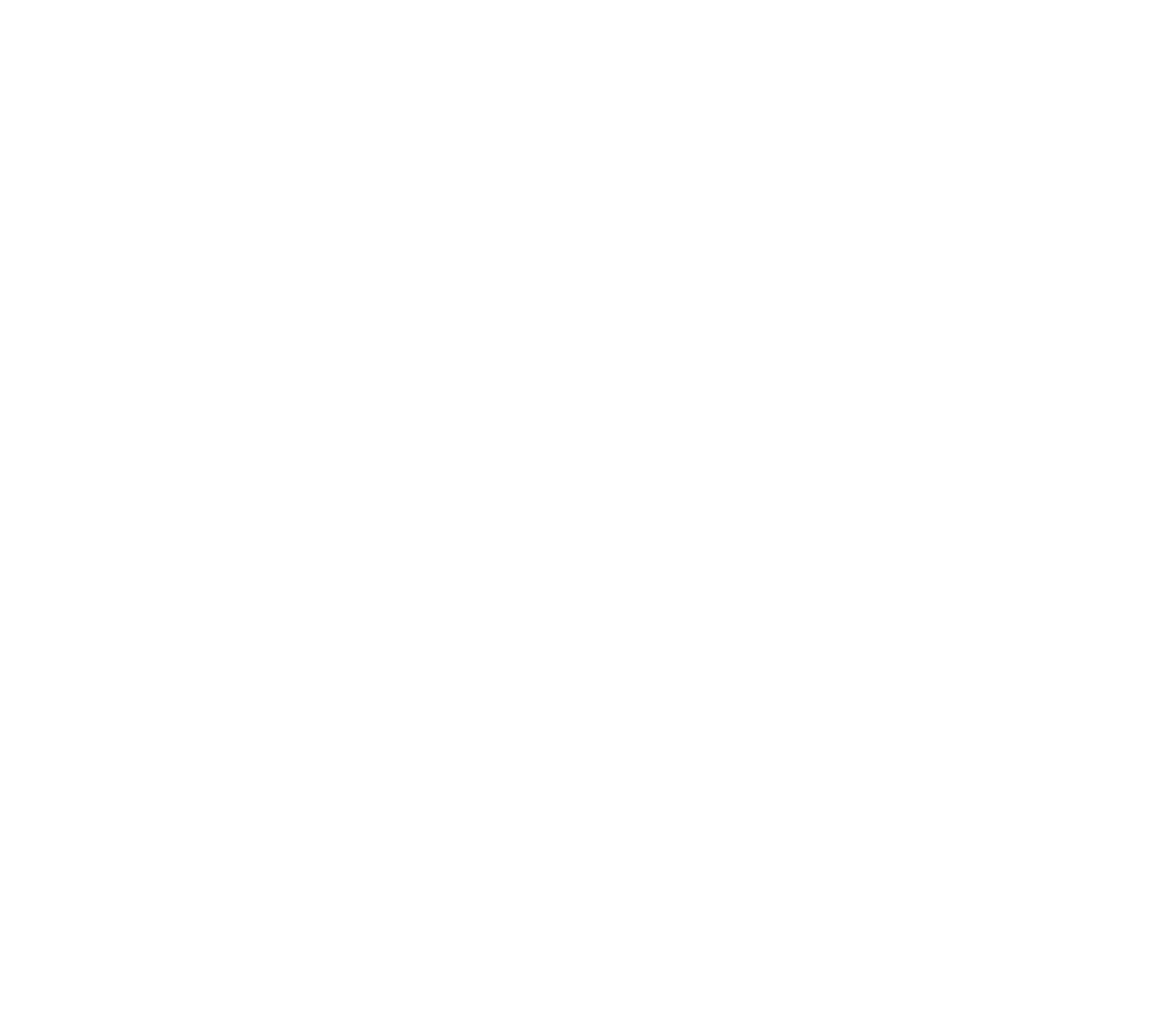
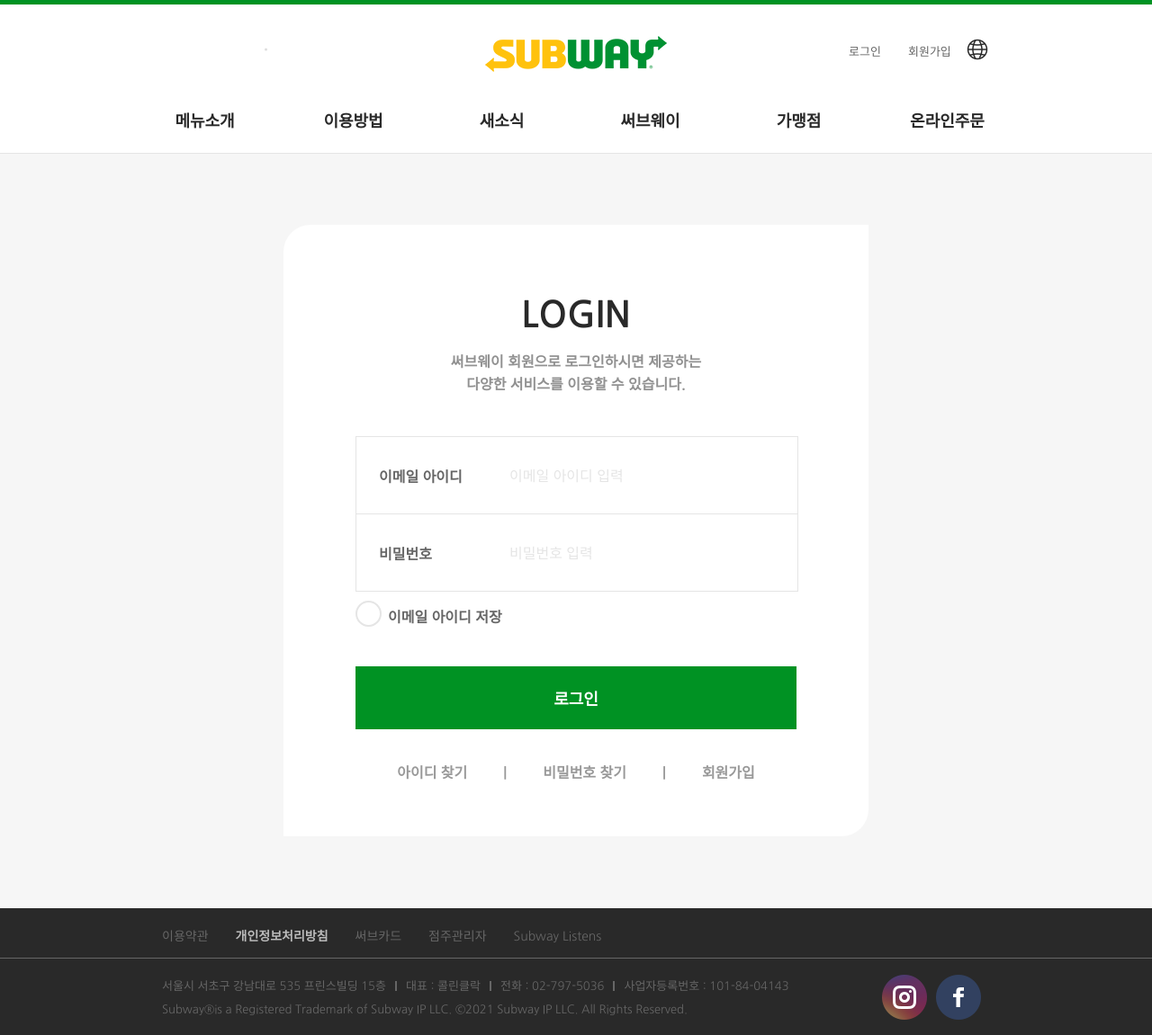
Before and after one commit to kimjoohye/clone-subway, a React app: page /login in a window 1280 px wide. Shown: the whole page at 90% size. Before the commit the page ends 800 px from the top, so only its background shows below. Built offline with nearby package versions, Linux system fonts and the light colour scheme.

Commit message:
로그인 페이지 구현

```diff
--- a/src/components/Collection.js
+++ b/src/components/Collection.js
@@ -1,5 +1,6 @@
 import React from 'react'
 import Main from './Main'
+import Login from './Login'
 import { Route, Switch } from 'react-router-dom'
 
 function Collection(){
@@ -8,6 +9,9 @@
         <Route exact path="/">
           <Main />
         </Route>
+        <Route exact path="/login">
+          <Login />
+        </Route>
       </Switch>
     </div>
 }
--- /dev/null
+++ b/src/components/Login.js
@@ -0,0 +1,56 @@
+import React,{useState} from 'react'
+import Header from './Header'
+import Footer from './Footer'
+import { LoginDiv } from './styledComp.js'
+
+function Login(){
+    const [actived, setactived] = useState(false);
+
+    return <>
+    <Header />
+    <span className="loginContainer">
+        <div className="loginForm">
+            <h2>LOGIN</h2>
+            <p>써브웨이 회원으로 로그인하시면 제공하는<br/> 다양한 서비스를 이용할 수 있습니다.</p>
+            <form>
+                <ul>
+                    <LoginDiv actived={actived}>
+                        <div className="eidC">
+                            <li>이메일 아이디</li>
+                            <li><input type="text" id="emailid" placeholder="이메일 아이디 입력"
+                             onFocus={() => setactived(true)}
+                             onBlur={() => setactived(false)}/></li>
+                        </div>
+                        <div className="pwC">
+                            <li>비밀번호</li>
+                            <li><input type="password" id="pw" placeholder="비밀번호 입력"
+                            onFocus={() => setactived(true)}
+                            onBlur={() => setactived(false)}/></li>
+                        </div>
+                    </LoginDiv>
+                    <li>
+                        <label className="check">
+                            <input type="checkBox"/>
+                            <span className="icon"></span>
+                            <span className="checkWrite">이메일 아이디 저장</span>
+                        </label>
+                    </li>
+                    <li>
+                        <button>로그인</button>
+                    </li>
+                    <li className="findSignin">
+                        <ul>
+                            <li>아이디 찾기</li>
+                            <li>비밀번호 찾기</li>
+                            <li>회원가입</li>
+                        </ul>
+                    </li>
+                </ul>
+            </form>
+        </div>
+    </span>
+    <Footer/>
+    </>
+}
+
+export default Login
--- a/src/components/styledComp.js
+++ b/src/components/styledComp.js
@@ -165,3 +165,8 @@
   cursor: pointer;
   background-color: ${props => props.nextBackColor};
 `
+//로그인 페이지
+export const LoginDiv = styled.div`
+  border: ${props => props.actived === true ? '1px solid #009223': '1px solid #e5e5e5'};
+  width: 100%;
+`
--- a/src/styles/styles.scss
+++ b/src/styles/styles.scss
@@ -495,3 +495,179 @@
     top: 55px;
     background-color: #666666;
 }
+
+/*로그인 페이지*/
+.loginContainer{
+    display: inline-block;
+    position: relative;
+    top: 0;
+    left: 0;
+    background-color: #f6f6f6;
+    width: 100%;
+    padding: 80px 0px;
+}
+
+.loginForm{
+    box-sizing: border-box;
+    width: 650px;
+    margin: 0px auto;
+    padding: 80px 80px 60px;
+    background-color: #FFFFFF;
+    border-radius: 30px 0px 30px 0px;
+
+    h2{
+        font-size: 40px;
+        text-align: center;
+        color: #292929;
+    }
+    p{
+        color: #919191;
+        text-align: center;
+        margin-top: 20px;
+        line-height: 25px;
+        font-weight: bold;
+    }
+    form{
+        margin-top: 45px;
+    }
+
+    form > ul li{
+        list-style-type: none;
+    }
+    /*input 태그*/
+    .eidC, .pwC{
+        display: flex;
+        height: 85px;
+    }
+
+    .eidC{
+        border-bottom: 1px solid #e5e5e5;
+    }
+
+    .eidC > li:first-child,
+    .pwC > li:first-child{
+        margin-left: 25px;
+        width: 120px;
+        display: flex;
+        align-items: center;
+        font-weight: 600;
+    }
+
+    #emailid, #pw{
+        border: none;
+        margin-left: 25px;
+        width: 300px;
+        height: 100%;
+    }
+
+    #emailid:focus,
+    #pw:focus{
+        outline:none;
+    }
+
+    #emailid::placeholder,
+    #pw::placeholder{
+        color: #e5e5e5;
+        font-weight: 300;
+    }
+    /*체크박스*/
+    .check{
+        display: inline-block;
+        cursor: pointer;
+        margin-top: 10px;
+        position: relative;
+        width: 170px;
+    }
+
+    .check > input{
+        display: none;
+    }
+    .check > .icon{
+        display: inline-block;
+        width: 25px;
+        height: 25px;
+        background-color: transparent;
+        border: 2px solid #e5e5e5;
+        border-radius: 50px;
+        position: relative;
+        margin-right: 7px;
+    }
+
+    .check > .icon::before,
+    .check > .icon::after{
+        content: '';
+        display: inline-block;
+        width: 5px;
+        height: 0px;
+        background-color: $maincolor;
+        position: absolute;
+        transform-origin: left top;
+    }
+
+    .check > .icon::before{
+        top: 12px;
+        left: 4px;
+        transform: rotate(-45deg);
+    }
+
+    .check > .icon::after{
+        top: 21px;
+        left: 13px;
+        transform: rotate(-135deg);
+    }
+
+    .check > input:checked ~ .icon::before{
+        height: 10px;
+        transition: all 0.1s ease;
+    }
+
+    .check > input:checked ~ .icon::after{
+        height: 22px;
+        transition: all 0.1s ease 0.1s;
+    }
+
+    .check > .checkWrite{
+        position: absolute;
+        font-weight: 600;
+        display: inline-block;
+        margin: 5px 0px;
+        box-sizing: border-box;
+    }
+    /*로그인 버튼*/
+    li > button{
+        width: 100%;
+        height: 70px;
+        background-color: $maincolor;
+        color: #FFFFFF;
+        font-weight: 600;
+        font-size: 18px;
+        margin-top: 40px;
+        border: none;
+        cursor: pointer;
+    }
+    li > button:hover{
+        background-color: #098326;
+        transition: all 0.1s;
+    }
+    /*찾기, 회원가입 링크*/
+    .findSignin{
+        text-align: center;
+        margin-top: 35px;
+        font-weight: 600;
+        ul{
+            li{
+                display: inline-block;
+                list-style-type: none;
+                color: #999999;
+            }
+            li::after{
+                content:'|';
+                margin: 0 40px;
+            }
+            li:nth-child(3)::after{
+                content: '';
+                margin: 0;
+            }
+        }
+    }
+}
```
